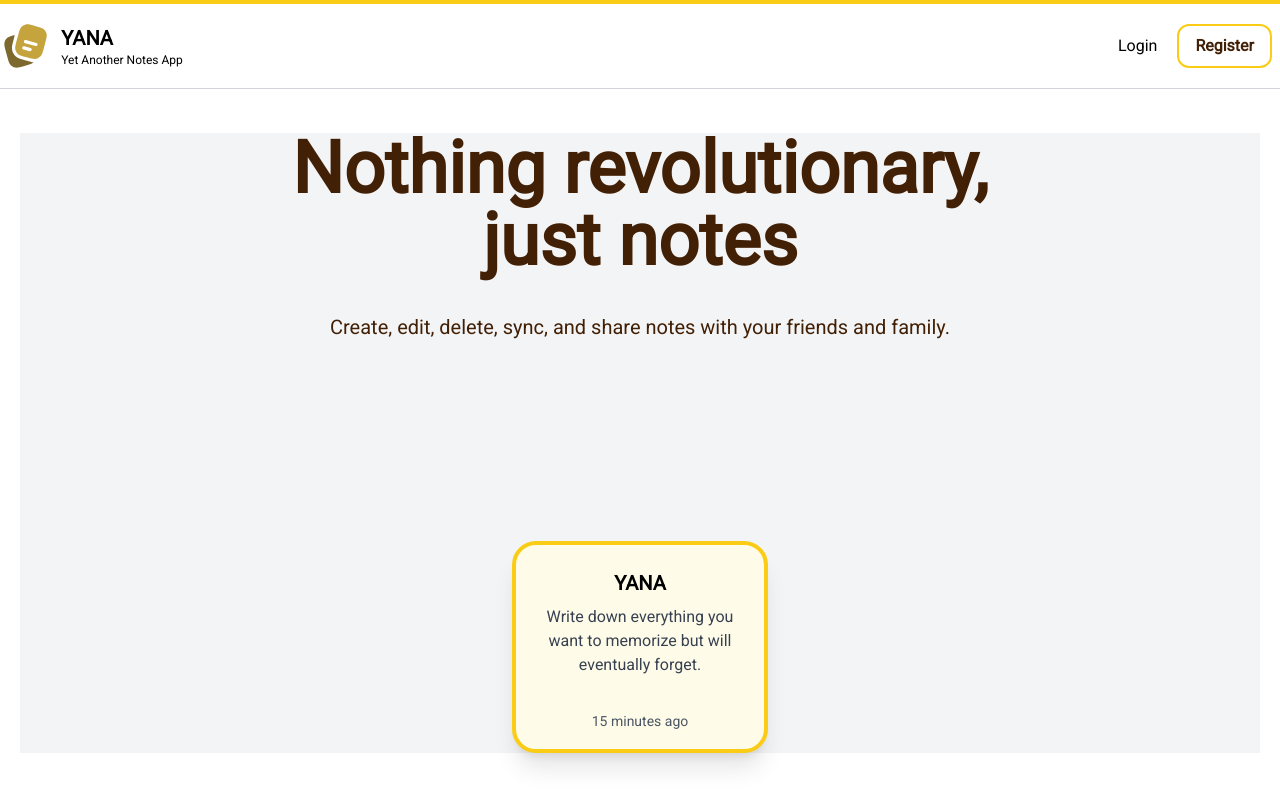
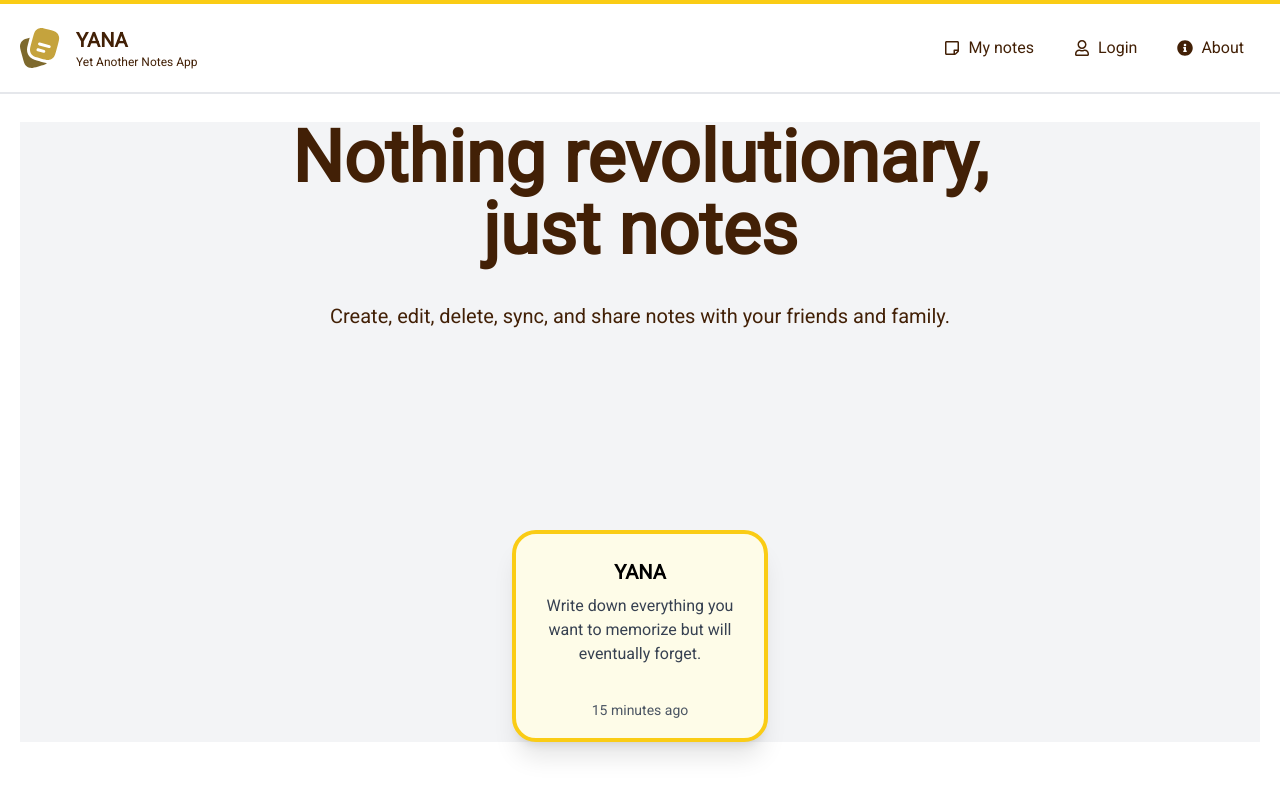
Before and after one commit to vladysl4v/yana, a React (Vite) app in the folder client/: page / in a window 1280 px wide. Built offline with nearby package versions, Linux system fonts and the light colour scheme.

Commit message:
client: update header design

```diff
--- a/client/package.json
+++ b/client/package.json
@@ -10,13 +10,9 @@
     "preview": "vite preview"
   },
   "dependencies": {
-    "@fortawesome/fontawesome-svg-core": "^6.6.0",
-    "@fortawesome/free-brands-svg-icons": "^6.6.0",
-    "@fortawesome/free-regular-svg-icons": "^6.6.0",
-    "@fortawesome/free-solid-svg-icons": "^6.6.0",
-    "@fortawesome/react-fontawesome": "^0.2.2",
     "react": "^18.3.1",
     "react-dom": "^18.3.1",
+    "react-icons": "^5.3.0",
     "react-router-dom": "^6.27.0"
   },
   "devDependencies": {
--- a/client/src/layouts/Header.tsx
+++ b/client/src/layouts/Header.tsx
@@ -1,27 +1,66 @@
-import React from 'react';
-import { Navigate } from 'react-router-dom';
+import {useState} from 'react';
+import { NavLink, useLocation, useNavigate } from 'react-router-dom';
+import { FaRegStickyNote, FaRegUser, FaInfoCircle } from "react-icons/fa";
 
 const Header: React.FC = () => {
+    const [isMenuOpen, setIsMenuOpen] = useState(false);
+    const location = useLocation();
+    const navigate = useNavigate();
+    const navigateTo = (url: string) => {
+        navigate(url);
+        setIsMenuOpen(false);
+    }
+    const navItems = [
+        { url: '/notes', text: 'My notes', icon: <FaRegStickyNote className='m-auto mr-2'/>},
+        { url: '/login', text: 'Login', icon: <FaRegUser className='m-auto mr-2'/>},
+        { url: '/about', text: 'About', icon: <FaInfoCircle className='m-auto mr-2'/>}
+    ];
     return (
-        <div className="w-full">
-            <header className="border-t-4 border-yellow-400 py-4">
-                <div className='border-b-[1px] border-gray-300'>
-                    <div className="container mx-auto flex justify-between items-center mb-4">
-                        <div className='flex flex-row w-48 cursor-pointer' onClick={() => <Navigate to={'/'} />}>
-                            <img src='/favicon.svg' className='max-h-[52px]' alt="Logo" />
-                            <div className='my-auto mx-auto'>
-                                <span className="my-auto text-xl font-bold">YANA</span>
-                                <div className='text-xs'>Yet Another Notes App</div>
-                            </div>
-                        </div>
-                        <div>
-                            <button className="bg-transparent py-1 px-3 rounded-lg mr-2 hover:bg-gray-200 transition-all duration-200">Login</button>
-                            <button className="bg-transparent py-2 px-4 text-yellow-950 border-2 border-yellow-400 hover:bg-yellow-400 transition-all duration-200 hover:text-white hover:font-thin rounded-xl font-bold mr-2">Register</button>
-                        </div>
+        <div className='w-full border-t-4 border-yellow-400 text-yellow-950'><div className='border-b-2 border-gray-200'>
+            <nav className="max-w-screen-xl flex flex-wrap items-center justify-between mx-auto p-4 ">
+                <div className="flex w-48 items-center space-x-3 rtl:space-x-reverse">
+                    <img src="/favicon.svg" className="max-h-12 cursor-pointer" alt="YANA Logo" onClick={()=> navigate('/')}/>
+                    <NavLink to={'/'} className='my-auto mx-auto'>
+                        <span className="my-auto text-xl font-bold">YANA</span>
+                        <div className='text-xs'>Yet Another Notes App</div>
+                    </NavLink>
+                </div>
+                <ul className='hidden md:flex'>
+                    {navItems.map((item, index) => (
+                    <li
+                        key={index}
+                        onClick={() => navigateTo(item.url)}
+                        className={`py-2 px-3 hover:bg-yellow-400 inline-flex rounded-xl m-2 cursor-pointer duration-300 hover:text-black ${location.pathname === item.url && "bg-yellow-400"}`}
+                    >
+                        {item.icon} {item.text}
+                    </li>
+                    ))}
+                </ul>
+                <button onClick={() => setIsMenuOpen(state => !state)} className={`inline-flex items-center p-2 w-10 h-10 justify-center text-sm text-gray-500 rounded-lg md:hidden focus:outline-none focus:ring-2 focus:ring-gray-200 ${isMenuOpen && "bg-yellow-400"}`}>
+                    <span className="sr-only">Open main menu</span>
+                    <svg className="w-5 h-5" aria-hidden="true" xmlns="http://www.w3.org/2000/svg" fill="none" viewBox="0 0 17 14">
+                        <path stroke="currentColor" strokeLinecap="round" strokeLinejoin="round" strokeWidth="2" d="M1 1h15M1 7h15M1 13h15"/>
+                    </svg>
+                </button>
+                {
+                    isMenuOpen && (
+                    <div className="w-full md:block md:w-auto ">
+                        <ul className="font-medium flex flex-col p-4 md:p-0 mt-4 border border-gray-100 rounded-lg bg-gray-50 md:flex-row md:space-x-8 rtl:space-x-reverse md:mt-0 md:border-0 md:bg-white">
+                            {navItems.map((item, index) => (
+                                <li
+                                    key={index}
+                                    onClick={() => navigateTo(item.url)}
+                                    className={`py-2 mt-1 px-3 flex  border-2 hover:bg-yellow-400 rounded md:bg-transparent md:p-0 ${location.pathname === item.url && "bg-yellow-400"}`}
+                                >
+                                    {item.icon} {item.text}
+                                </li>
+                            ))}
+                        </ul>
                     </div>
-                </div>
-            </header>
-        </div>
+                    )
+                }
+            </nav>
+        </div></div>
     );
 };
 
```
Also changed, not shown: 1 other file (tests, documents, lock files or other folders).
